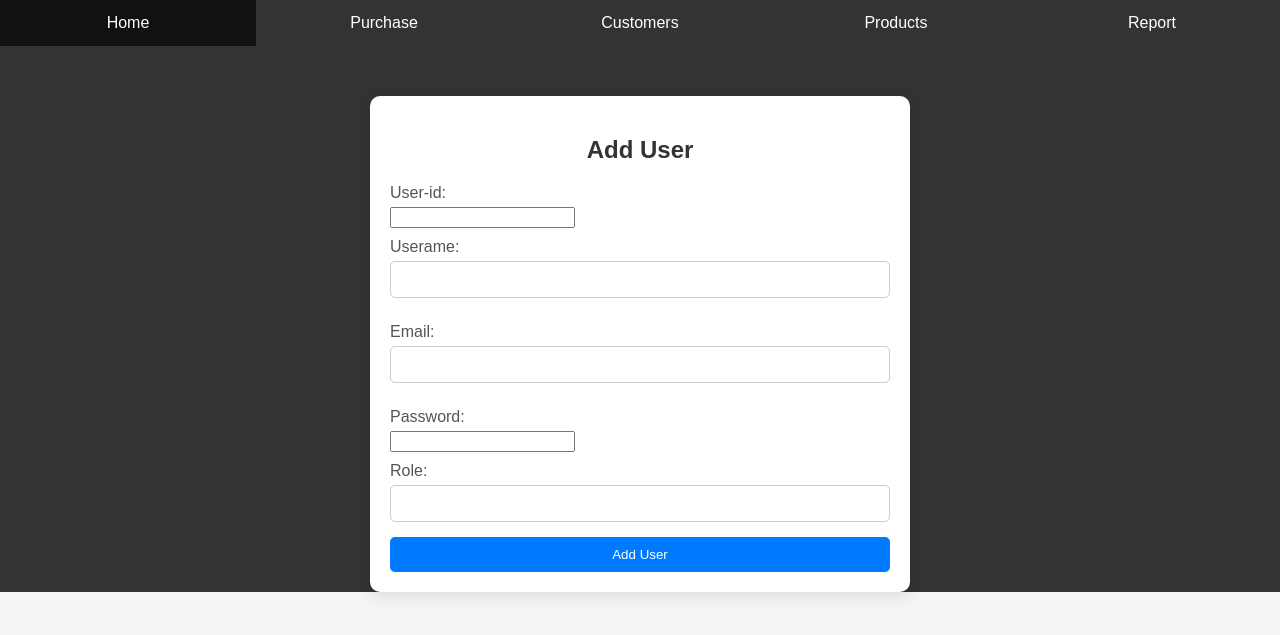
After one commit to adhu1010/RETAIL-BILLING-SYSTEM, a Flask app: page /admin/add_user in a window 1280 px wide. The commit adds this page. Shown: the top 635 px of the page. Run offline with Flask 3, Linux system fonts and the light colour scheme; the visitor is signed in with stand-in values (Sample User, id 1).

Commit message:
user adition added

```diff
--- a/modules/admin.py
+++ b/modules/admin.py
@@ -52,7 +52,28 @@ def add_product():
     else:
         return "Unauthorized access", 403
 
+@admin_bp.route('/add_user', methods=['GET', 'POST'])
+def add_user():
+    if 'role' in session and session['role'] == 'admin':
+        if request.method == 'POST':
+            id=request.form['id']
+            name = request.form['name']
+            email = request.form['email']
+            password = request.form['password']
+            role = request.form['role']
 
+            conn = db_connection.get_connection()
+            cursor = conn.cursor()
+            cursor.execute('INSERT INTO users (id ,username, email, password, role) VALUES (%s, %s, %s, %s, %s)', (id, name, email, password, role))
+            conn.commit()
+            conn.close()
+
+            flash("Customer added successfully!")
+            return redirect(url_for('admin.add_user'))
+
+        return render_template('add_user.html')
+    else:
+        return "Unauthorized access", 403
 @admin_bp.route('/search_products', methods=['GET','POST'])
 def search_products():
     if 'role' in session and session['role'] == 'admin':
--- /dev/null
+++ b/static/css/add_user.css
@@ -0,0 +1,63 @@
+/* static/css/add_customer.css */
+body {
+    font-family: Arial, sans-serif;
+    background-color: #f4f4f4; /* Light gray background */
+    margin: 0; /* Remove default margin */
+}
+
+.form-container {
+    max-width: 500px; /* Limit the width of the form */
+    margin: 50px auto; /* Center the form */
+    padding: 20px; /* Padding around the content */
+    background: white; /* White background for the form */
+    border-radius: 10px; /* Rounded corners */
+    box-shadow: 0 4px 15px rgba(0, 0, 0, 0.1); /* Soft shadow for depth */
+}
+
+h1 {
+    text-align: center; /* Center the heading */
+    color: #333; /* Dark text for better readability */
+}
+
+label {
+    display: block; /* Stack labels vertically */
+    margin: 10px 0 5px; /* Space around labels */
+    color: #555; /* Slightly lighter color for labels */
+}
+
+input[type="text"],
+input[type="email"] {
+    width: 100%; /* Full width inputs */
+    padding: 10px; /* Padding inside inputs */
+    margin-bottom: 15px; /* Space below inputs */
+    border: 1px solid #ccc; /* Light border */
+    border-radius: 5px; /* Rounded corners */
+    box-sizing: border-box; /* Include padding in width */
+    transition: border-color 0.3s; /* Smooth transition for focus effect */
+}
+
+input[type="text"]:focus,
+input[type="email"]:focus {
+    border-color: #007BFF; /* Change border color on focus */
+}
+
+input[type="submit"] {
+    width: 100%; /* Full width submit button */
+    padding: 10px; /* Padding inside button */
+    background-color: #007BFF; /* Blue background */
+    color: white; /* White text */
+    border: none; /* Remove border */
+    border-radius: 5px; /* Rounded corners */
+    cursor: pointer; /* Pointer cursor on hover */
+    transition: background-color 0.3s; /* Smooth transition for hover effect */
+}
+
+input[type="submit"]:hover {
+    background-color: #0056b3; /* Darker blue on hover */
+}
+
+@media (max-width: 600px) {
+    .form-container {
+        width: 90%; /* Responsive width on small screens */
+    }
+}
--- /dev/null
+++ b/templates/add_user.html
@@ -0,0 +1,30 @@
+{% extends 'base.html' %}
+{% block title %}Add User{% endblock %}
+
+{% block content %}
+
+<link rel="stylesheet" href="{{ url_for('static', filename='css/add_user.css') }}">
+
+    <div class="form-container">
+        <h1>Add User</h1>
+        <form method="POST" action="{{ url_for('admin.add_user') }}">
+            <label for="id">User-id:</label>
+            <input type="number" name="id" required><br>
+
+            <label for="name">Userame:</label>
+            <input type="text" name="name" required><br>
+
+            <label for="email">Email:</label>
+            <input type="email" name="email" required><br>
+
+            <label for="password">Password:</label>
+            <input type="password" id="password" name="password" required>
+
+            <label for="role">Role:</label>
+            <input type="text" name="role" required><br>
+
+            <input type="submit" value="Add User">
+        </form>
+    </div>
+
+{% endblock %}
--- a/templates/admin_dashboard.html
+++ b/templates/admin_dashboard.html
@@ -16,14 +16,15 @@
                 <li><a href="{{ url_for('admin.add_product') }}">Add Product</a></li>
                 <li><a href="{{ url_for('admin.search_customers') }}">Customer Details</a></li>
                 <li><a href="{{ url_for('admin.search_products') }}">Product Details</a></li>
-                <li><a href="{{ url_for('purchase.purchase_items') }}">Add Purchase Info</a></li>
+                <li><a href="{{ url_for('purchase.purchase_items') }}">Billing</a></li>
                 <li><a href="{{ url_for('report.report') }}">View Report</a></li>
+                <li><a href="{{ url_for('admin.add_user') }}">Add User</a></li>
                 <li><a href="{{ url_for('auth.login') }}">Logout</a></li>
 
             </ul>
         </nav>
     </div>
-    <h2>Welcome to the Employee Dashboard</h2>
+    <h2>Welcome to the Admin Dashboard</h2>
     <p>Select an option from the navigation above to get started.</p>
 </body>
 </html>
--- a/templates/employee_dashboard.html
+++ b/templates/employee_dashboard.html
@@ -11,7 +11,7 @@
     <nav>
         <ul>
             <li><a href="{{ url_for('employee.add_customer') }}">Add Customer</a></li>
-            <li><a href="{{ url_for('employee.purchase_product') }}">Purchase Product</a></li>
+            <li><a href="{{ url_for('employee.purchase_product') }}">Billing</a></li>
             <li><a href="{{ url_for('auth.login') }}">Logout</a></li>
         </ul>
     </nav>
```
Also changed, not shown: modules/auth.py (+6 -3 lines), static/css/login.css (+22 -4 lines), templates/login.html (+11 -0 lines).
